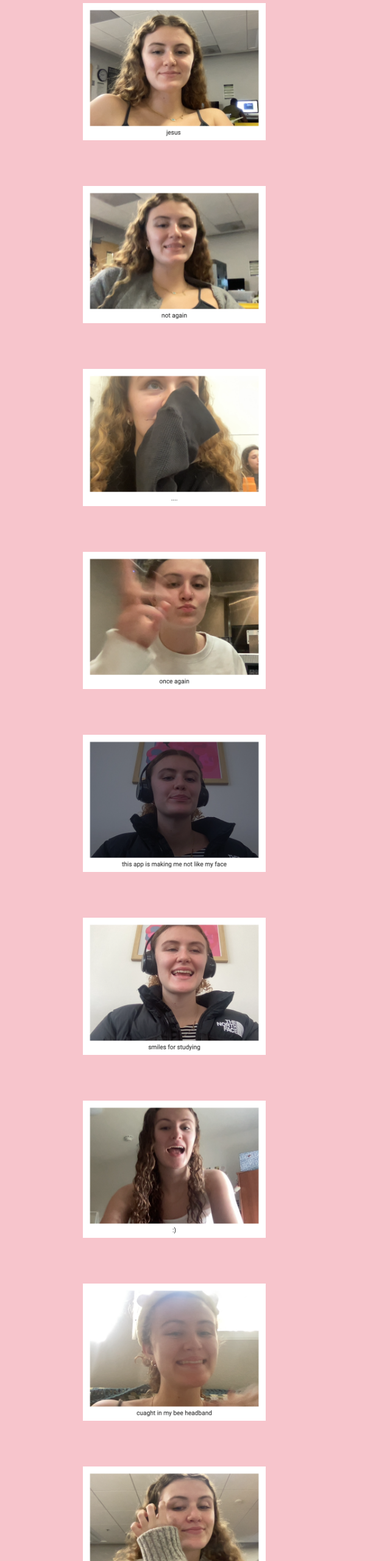
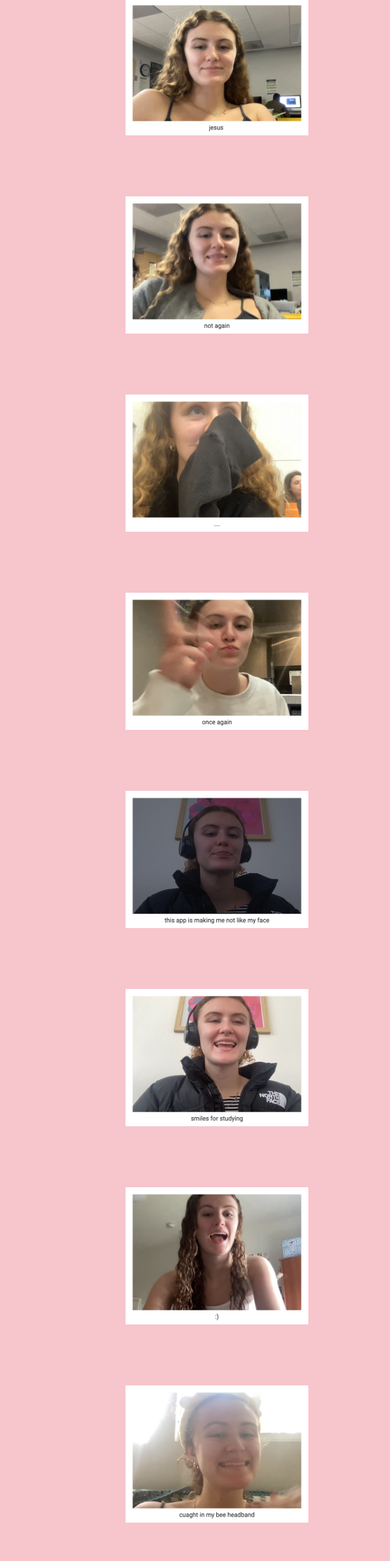
Before and after one commit to sheacobrien/shea-obrien-project-1, a plain HTML site: page index.html in a window 1280 px wide. Shown: the part 240-2800 px from the top of the page at 61% size, without its empty margins (120-760 px from the left). Drawn offline with Linux system fonts and the light colour scheme.

Commit message:
send to the server

```diff
--- a/index.html
+++ b/index.html
@@ -12,30 +12,19 @@
 <body>
     <h1>Shea O'Brien: The Feed</h1>
     <p>Scroll down to see all the times I got violated by my computer!</p>
-    <div class="container"></div>
-    <div class="one">
-    <img src="images/glanceback copy/2024-01-29 copy.png" alt="jesus" width="300px"></div>
-    <div class="two">
-    <img src="images/glanceback copy/2024-01-29.png" alt="words" width="300px"></div>
-    <div class="three">
-    <img src="images/glanceback copy/2024-01-30.png" alt="words" width="300px"></div>
-    <div class="four">
-        <img src="images/glanceback copy/2024-01-31.png" alt="words" width="300px"></div>
-    <div class="five">
-         <img src="images/glanceback copy/2024-02-01 copy.png" alt="words" width="300px"></div>
-    <div class="six">
-         <img src="images/glanceback copy/2024-02-01.png" alt="words" width="300px"></div>
-    <div class="seven">
-         <img src="images/glanceback copy/2024-02-03.png" alt="words" width="300px"></div>
-    <div class="eight">
-         <img src="images/glanceback copy/2024-02-04.png" alt="words" width="300px"></div>
-    <div class="nine">
-        <img src="images/glanceback copy/download.png" alt="words" width="300px"></div>
-     <div class="ten">
-        <img src="images/glanceback copy/2024-01-26.png" alt="words" width="300px"></div>
+    <div class="container">
+    <img src="images/glanceback copy/2024-01-29 copy.png" alt="jesus" width="300px">
+    <img src="images/glanceback copy/2024-01-29.png" alt="words" width="300px">
+    <img src="images/glanceback copy/2024-01-30.png" alt="words" width="300px">
+        <img src="images/glanceback copy/2024-01-31.png" alt="words" width="300px">
+         <img src="images/glanceback copy/2024-02-01 copy.png" alt="words" width="300px">
+         <img src="images/glanceback copy/2024-02-01.png" alt="words" width="300px">
+         <img src="images/glanceback copy/2024-02-03.png" alt="words" width="300px">
+         <img src="images/glanceback copy/2024-02-04.png" alt="words" width="300px">
+        <img src="images/glanceback copy/download.png" alt="words" width="300px">
+        <img src="images/glanceback copy/2024-01-26.png" alt="words" width="300px">
+     </div>
 
-     <p>
-      <a href="refelctions.idex.html">Reflections</a>
-     </p>
+     <p><a href="refelctions.idex.html">Reflections</a></p>
 </body>
 </html>
--- a/style.css
+++ b/style.css
@@ -9,6 +9,7 @@ body{
     padding: 20px;
     display: flex;
     justify-content: space-between;
+    flex-wrap: wrap;
 }
 
 a:visited{
@@ -26,11 +27,11 @@ footer a {
   }
 
 h1{
-background-color: #CC313D;
-color: #ffffff;
-font-size: 60px;
-text-align: center;
-font: bold;
+    background-color: #CC313D;
+    color: #ffffff;
+    font-size: 60px;
+    text-align: center;
+    font: bold;
 }
 
 p{
@@ -39,82 +40,7 @@ p{
     text-align: center;
 }
 
-.one{
-    display: flex;
-    justify-content: right;
-    align-items: center;
-    width: 300px;
-    height: 300px;
+
+img{
+    padding: 50px;
 }
-
-.two{
-    display: flex;
-    justify-content: right;
-    align-items: center;
-    width: 300px;
-    height: 300px;
-}
-
-.three{
-    display: flex;
-    justify-content: right;
-    align-items: center;
-    width: 300px;
-    height: 300px;
-}
-
-.four{
-    display: flex;
-    justify-content: right;
-    align-items: center;
-    width: 300px;
-    height: 300px;
-}
-
-.five{
-    display: flex;
-    justify-content: right;
-    align-items: center;
-    width: 300px;
-    height: 300px;
-}
-
-.six{
-    display: flex;
-    justify-content: right;
-    align-items: center;
-    width: 300px;
-    height: 300px;
-}
-
-.seven{
-    display: flex;
-    justify-content: right;
-    align-items: center;
-    width: 300px;
-    height: 300px;
-}
-
-.eight{
-    display: flex;
-    justify-content: right;
-    align-items: center;
-    width: 300px;
-    height: 300px;
-}
-
-.nine{
-    display: flex;
-    justify-content: right;
-    align-items: center;
-    width: 300px;
-    height: 300px;
-}
-
-.ten{
-    display: flex;
-    justify-content: right;
-    align-items: center;
-    width: 300px;
-    height: 300px;
-}
```
Also changed, not shown: 1 other file.
